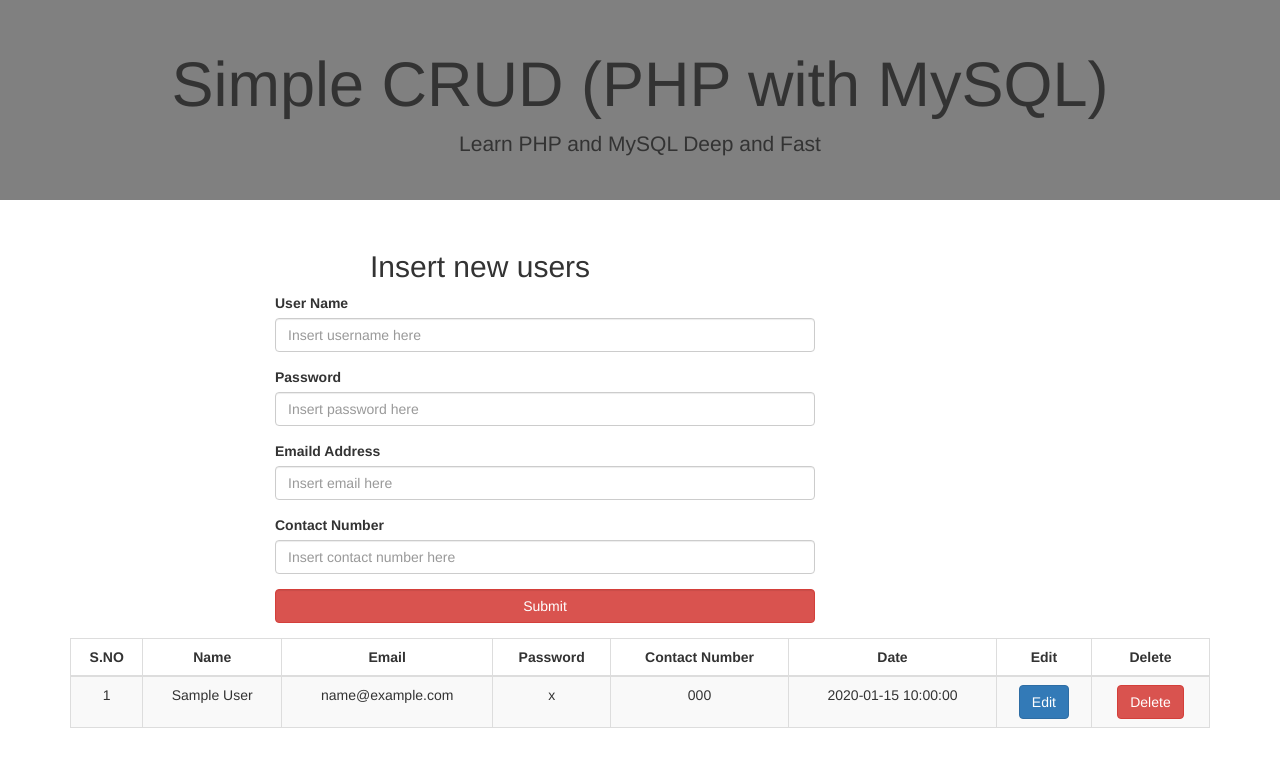
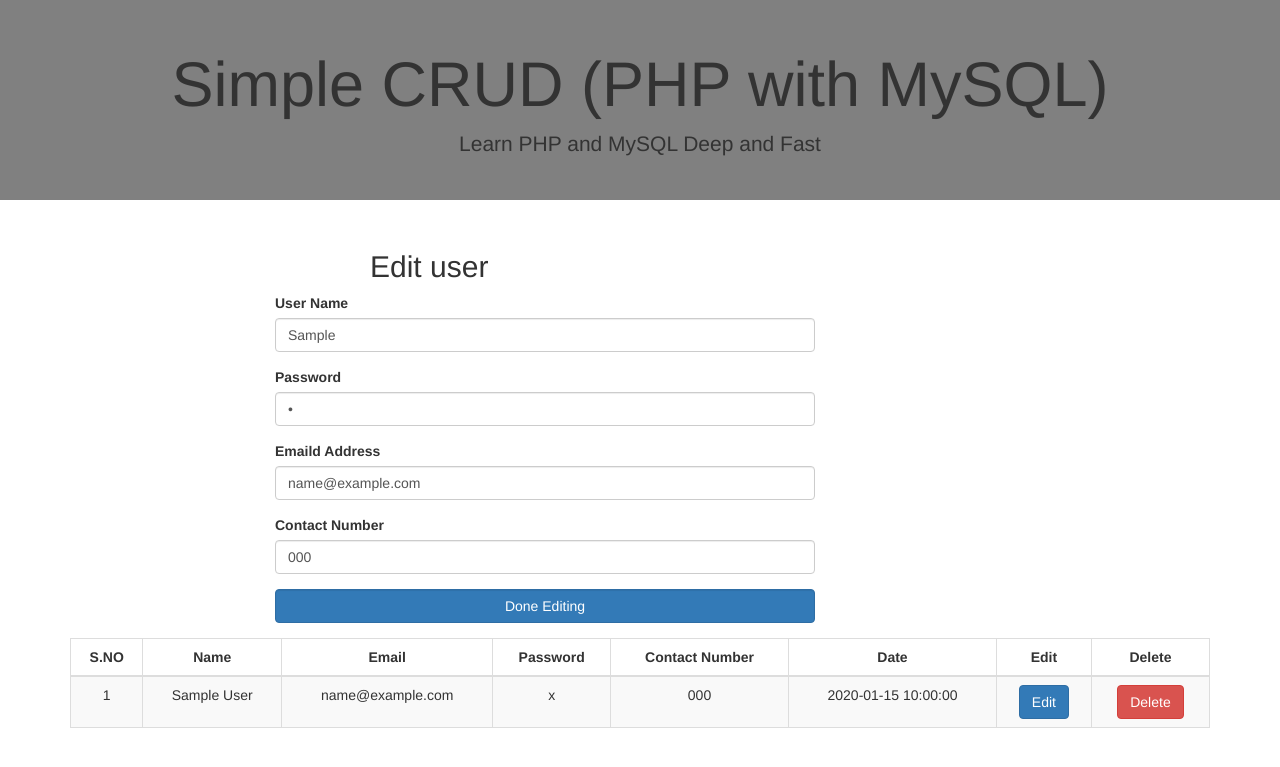
Before and after one commit to dastangoo/Skillshare_The_Complete_Web_Developer_Master_Class_Part6_PHP_And_MySQL, a PHP site: page /index.php?edit_id=1 in a window 1280 px wide. Shown: the top 767 px of the page. Run offline with PHP 8.4, Linux system fonts and the light colour scheme; tables that the repository leaves empty or names only in its code hold one stand-in row (values such as "Sample post").

Commit message:
Editing rows from Table using PHP

```diff
--- a/index.php
+++ b/index.php
@@ -41,6 +41,42 @@
     </div>
 
     <div class="container">
+      <?php
+        if (isset($_GET['edit_id'])) {
+          $sql = "SELECT * FROM users WHERE user_id = '$_GET[edit_id]'";
+          $run = mysqli_query($conn, $sql);
+          while ($rows = mysqli_fetch_assoc($run)) {
+            $username = $rows['name'];
+            $password = $rows['password'];
+            $email = $rows['email'];
+            $tel = $rows['contact_number'];
+          }
+          ?>
+          <h2 class="col-md-offset-3 col-md-6">Edit user</h2>
+          <form class="col-md-offset-2 col-md-6" method="post">
+            <div class="form-group">
+              <label for="username">User Name</label>
+              <input type="text" class="form-control" id="edit_username" name="edit_username" value=<?= $username ?>>
+            </div>
+            <div class="form-group">
+              <label for="username">Password</label>
+              <input type="password" class="form-control" id="edit_password"  name="edit_password" value=<?= $password ?>>
+            </div>
+            <div class="form-group">
+              <label for="username">Emaild Address</label>
+              <input type="email" class="form-control" id="edit_email" name="edit_email" value=<?= $email ?>>
+            </div>
+            <div class="form-group">
+              <label for="username">Contact Number</label>
+              <input type="tel" class="form-control" id="edit_tel" name="edit_tel" value=<?= $tel ?>>
+            </div>
+            <div class="form-group">
+              <input type="submit" id="edit_user" class="form-control btn btn-primary" name="edit_user" value="Done Editing">
+              <input type="hidden" name="edit_user_id" value=<?= $_GET['edit_id'] ?>>
+            </div>
+          </form>
+      <?php } else {
+      ?>
       <h2 class="col-md-offset-3 col-md-6">Insert new users</h2>
       <form class="col-md-offset-2 col-md-6" method="post">
         <div class="form-group">
@@ -60,10 +96,10 @@
           <input type="tel" class="form-control" id="tel" placeholder="Insert contact number here" name="tel">
         </div>
         <div class="form-group">
-          <input type="submit" id="submit" class="form-control btn btn-danger" name="submit">
+          <input type="submit" id="submit" class="form-control btn btn-primary" name="submit" value="Submit">
         </div>
       </form>
-      <?php
+    <?php }
         $sql = "SELECT * FROM users";
         $run = mysqli_query($conn, $sql);
         echo "<table class='table table-bordered table-striped table-hover'>
@@ -91,7 +127,7 @@
               <td>$rows[contact_number]</td>
               <td>$rows[date]</td>
               <td>
-                <a href href='#' class='btn btn-primary'>Edit</a>
+                <a href='index.php?edit_id=$rows[user_id]' class='btn btn-primary'>Edit</a>
               </td>
               <td>
                 <a href='index.php?del_id=$rows[user_id]' class='btn btn-danger'>Delete</a>
@@ -108,6 +144,7 @@
   </body>
 </html>
 <?php
+  // Inserting New User
   if (isset($_POST['submit'])) {
     $username = mysqli_real_escape_string($conn, strip_tags($_POST['username']));
     $password = mysqli_real_escape_string($conn, strip_tags($_POST['password']));
@@ -127,6 +164,8 @@
       <?php
     }
   }
+
+  // Deleting An Existing User
   if (isset($_GET['del_id'])) {
     $del_sql = "DELETE from users WHERE user_id = '$_GET[del_id]'";
     if (mysqli_query($conn, $del_sql)) {?>
@@ -136,4 +175,13 @@
     <?php
     }
   }
+
+
+  // Updating An Existing User
+  if (isset($_POST['edit_user'])) {
+    $edit_username = mysqli_real_escape_string(strip_tags($_POST['edit_username']));
+    $edit_password = mysqli_real_escape_string(strip_tags($_POST['edit_password']));
+    $edit_email = mysqli_real_escape_string(strip_tags($_POST['edit_email']));
+    $edit_tel = mysqli_real_escape_string(strip_tags($_POST['edit_tel']));
+  }
 ?>
```
